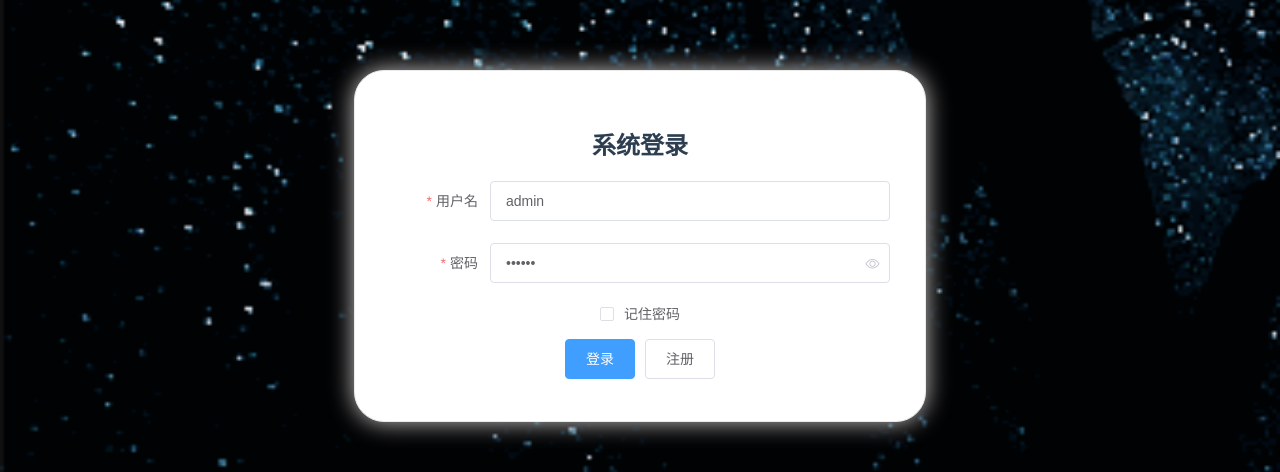
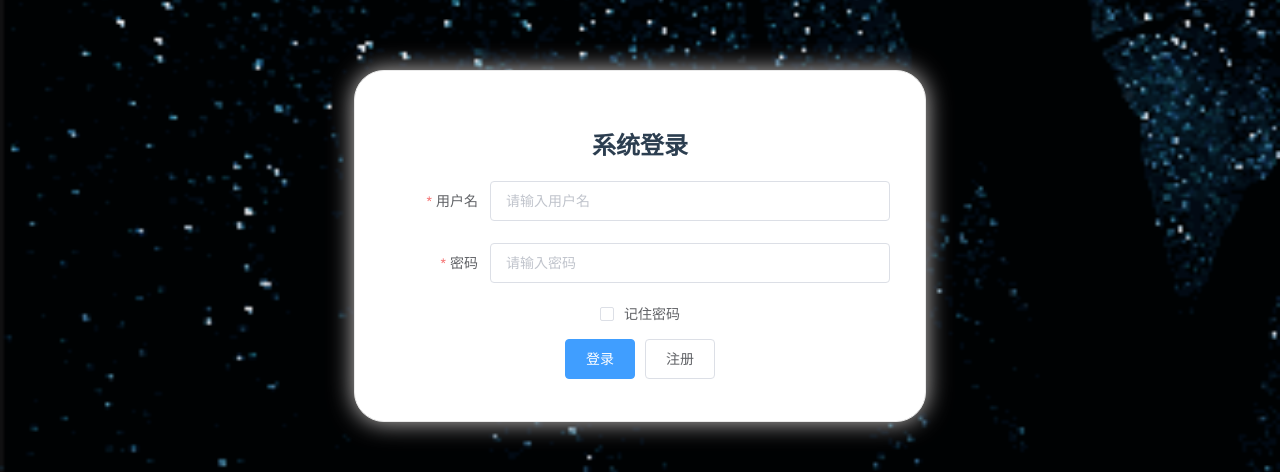
Before and after one commit to xbdeng/taskManager, a Vue app in the folder client/: page /login in a window 1280 px wide. Shown: the part 210-682 px from the top of the page. Built offline with nearby package versions, Linux system fonts and the light colour scheme.

Commit message:
add axios post method and token processing in LoginContainer.vue

```diff
--- a/client/src/components/LoginContainer.vue
+++ b/client/src/components/LoginContainer.vue
@@ -2,87 +2,126 @@
     <div class="login-container">
         <el-container>
             <el-main>
-                <el-form :model="ruleForm2" :rules="rules2"
-                status-icon
-                ref="ruleForm2"
-                label-width="100px"
-                class="demo-ruleForm login-page">
+                <el-form :model="loginForm" :rules="loginRules" status-icon ref="loginForm" label-width="100px" class="demo-ruleForm login-page">
+                    <!-- 系统登录标题 -->
                     <el-row row type='flex' justify="center">
                         <h1 class="title">系统登录</h1>
                     </el-row>
+                    <!-- 用户名输入框 -->
                     <el-form-item prop="username" label='用户名'>
                         <el-input type="text"
-                            v-model="ruleForm2.username"
+                            v-model="loginForm.username"
                             auto-complete="off"
                             placeholder="请输入用户名"
                         ></el-input>
                     </el-form-item>
+                    <!-- 密码输入框 -->
                     <el-form-item prop="password" label='密码'>
-                        <el-input type="password"
-                                v-model="ruleForm2.password"
-                                auto-complete="off"
-                                placeholder="请输入密码"
-                                  show-password
-                        ></el-input>
+                        <el-input type="password" v-model="loginForm.password" auto-complete="off" placeholder="请输入密码" show-password ></el-input>
                     </el-form-item>
-                        <el-checkbox
-                            v-model="checked"
-                            class="rememberme"
-                        >记住密码</el-checkbox>
+                    <!-- 记住密码的单选框 -->
+                    <el-checkbox v-model="checked" class="rememberme">记住密码</el-checkbox>
+                    <!-- 登录注册按钮 -->
                     <el-form-item>
                       <el-col :span="12" :offset="3">
+                          <!-- loading表示显示加载效果 -->
                         <el-button type="primary" @click="handleSubmit" :loading="logining">登录</el-button>
                         <el-button @click="handleRegister">注册</el-button>
                       </el-col>
                     </el-form-item>
                 </el-form>
             </el-main>
-
         </el-container>
     </div>
 </template>
 
 <script>
+import axios from 'axios'
 export default {
     name:'LoginContainer',
     data(){
+
+        var checkUsername = (rule, value, callback)=>{
+            if(value === '') {
+                return callback(new Error("用户名不能为空"))
+            }
+            callback()
+        }
+        var checkPassword = (rule, value, callback)=>{
+            if(value === '') {
+                return callback(new Error("密码不能为空"))
+            }
+            let pwdRegExp = new RegExp('^[0-9a-zA-Z]+$')
+
+            if(!pwdRegExp.test(value)) {
+                return callback(new Error('密码只能为数字或者小写大写字母'))
+            }
+            callback()
+        }
+
         return {
             logining: false,
-            ruleForm2: {
-                username: 'admin',
-                password: '123456',
+            checked: false,
+            loginForm: {
+                // 登录表单数据的绑定对象
+                username: '',
+                password: ''
             },
-            rules2: {
-                username: [{required: true, message: 'please enter your account', trigger: 'blur'}],
-                password: [{required: true, message: 'enter your password', trigger: 'blur'}]
-            },
-            checked: false
+            loginRules: {
+                // 表单验证规则
+                username: [
+                    {required: true, message: '请输入用户名', trigger: 'blur'},
+                    { min: 3, max:10, message: '长度在3到10个字符', trigger: 'blur'}
+                ],
+
+                password: [
+                    { required: true, message: '请输入登录密码', trigger: 'blur' },
+                    { min: 6, max: 15, message: '长度在 6 到 15 个字符', trigger: 'blur' }
+                ]
+            }
         }
     },
     methods: {
-        handleSubmit(event){
-            this.$refs.ruleForm2.validate((valid) => {
+        handleSubmit(event) {
+            const that = this
+            this.logining = true
+            this.$refs.loginForm.validate(async (valid) => {
+
                 if(valid){
-                    this.logining = true;
-                    if(this.ruleForm2.username === 'admin' &&
-                       this.ruleForm2.password === '123456'){
-                           this.logining = false;
-                           sessionStorage.setItem('user', this.ruleForm2.username);
-                           this.$router.push({name: 'Main',params:{username:this.ruleForm2.username}});
-                    }else{
-                        this.logining = false;
-                        this.$alert('username or password wrong!', 'info', {
-                            confirmButtonText: 'ok'
-                        })
-                    }
+                    axios.post(
+                        'http://localhost:8081',
+                        {
+                            username: this.loginForm.username,
+                            password: this.loginForm.password
+                        }
+                    ).then(
+                        function(response) {
+
+                            alert('登录成功')
+                            let token = response.data.token
+                            window.sessionStorage.setItem('token', token)
+                            // 清空表单数据
+                            that.loginForm.username = ''
+                            that.loginForm.password = ''
+                            that.logining = false
+                            that.$router.push({name:'Main', params:{username: that.loginForm.username}})
+                        },
+                        function(err) {
+                            alert('登录失败')
+                            that.logining = false
+                        }
+                    )
+
+
                 }else{
-                    console.log('error submit!');
-                    return false;
+                    this.loginForm.username = ''
+                    this.loginForm.password = ''
+                    return (this.logining = false)
                 }
             })
         },
-        handleRegister(event){
-          this.$router.push({path: '/register'});
+        handleRegister(event) {
+            this.$router.push('./register')
         }
     }
 };
```
